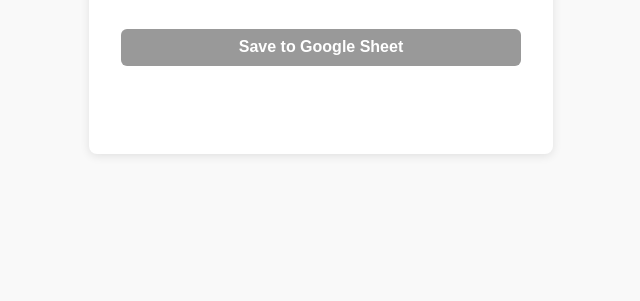
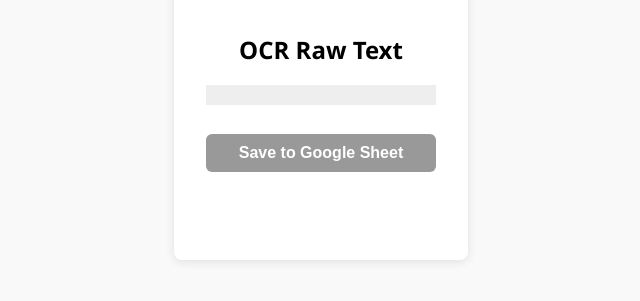
Before and after one commit to lyyxx3/receipt-parser, a website: page public/index.html in a window 1280 px wide. Shown: the part 189-490 px from the top of the page, without its empty margins (319-959 px from the left). Drawn offline with Linux system fonts and the light colour scheme.

Commit message:
Update index.html

```diff
--- a/public/index.html
+++ b/public/index.html
@@ -17,6 +17,11 @@
 
     <progress id="ocrProgress" max="1" value="0" style="display:none;"></progress>
 
+    <section>
+      <h2>OCR Raw Text</h2>
+      <pre id="ocrText" style="white-space: pre-wrap; background:#eee; padding:10px; max-height:200px; overflow-y:auto;"></pre>
+    </section>
+
     <section id="parsed" style="display:none;">
       <h2>Parsed Receipt Info</h2>
       <p><strong>Merchant:</strong> <span id="est">Unknown</span></p>
```
